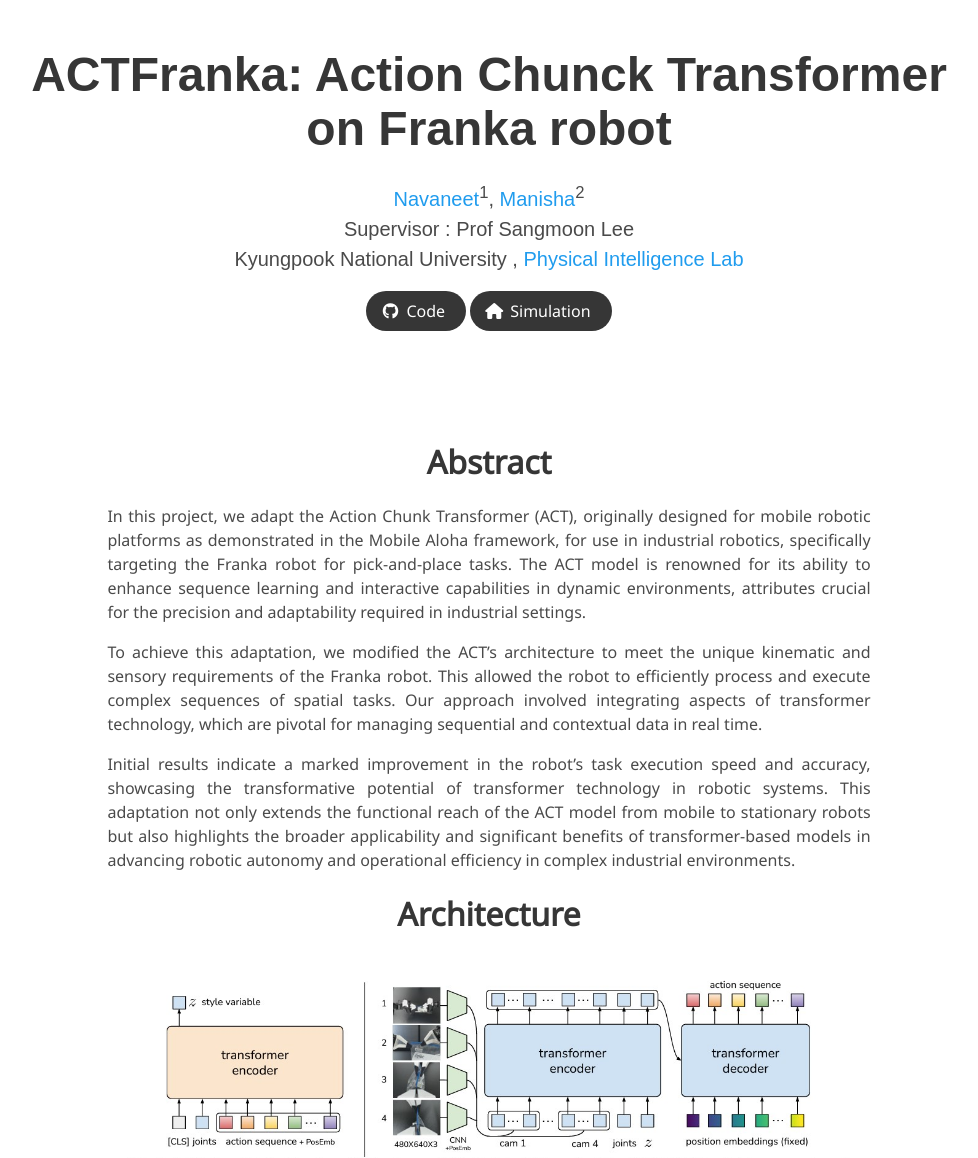
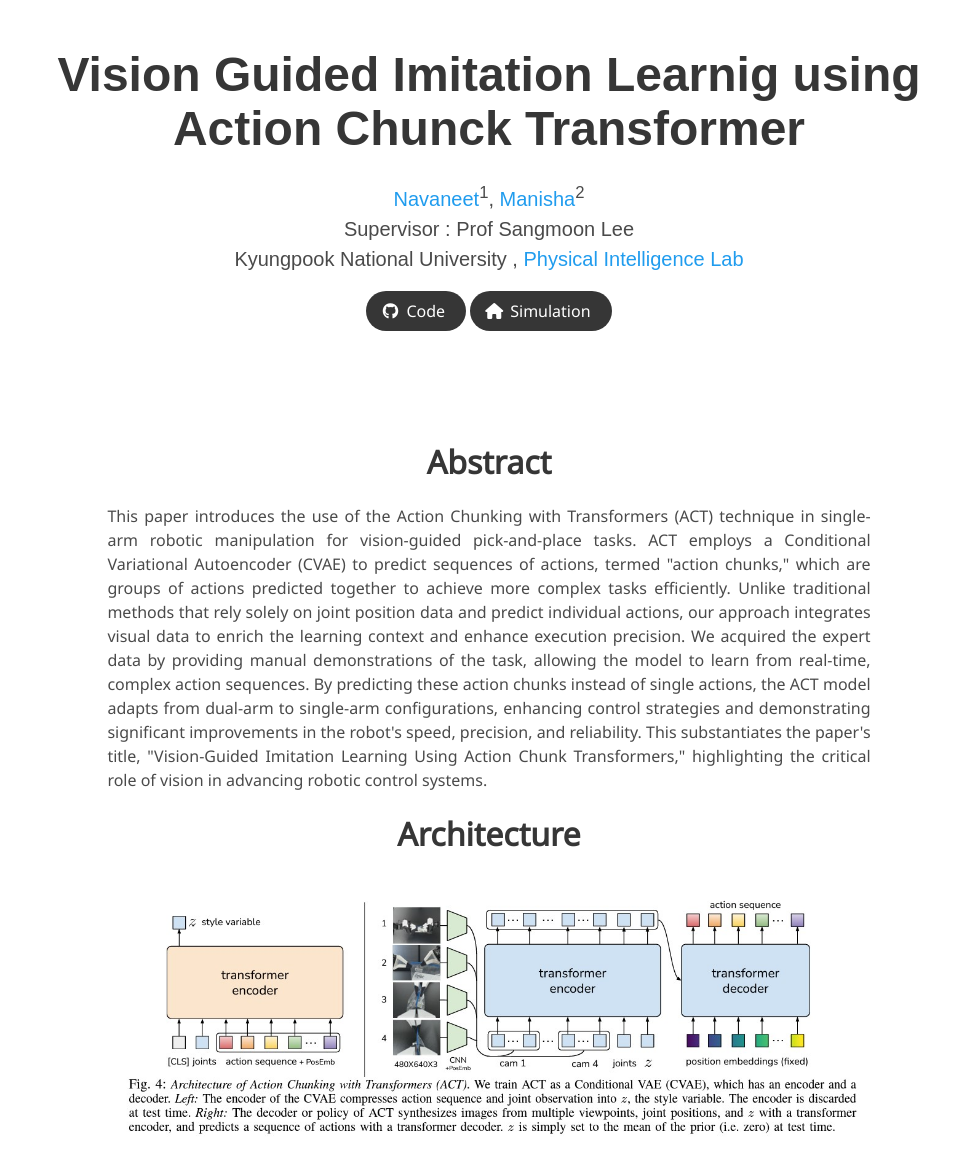
Before and after one commit to sainavaneet/ACTfranka.github.io, a plain HTML site: page index.html in a window 1280 px wide. Shown: the top 1158 px of the page, without its empty margins (151-1129 px from the left). Drawn offline with nearby package versions, Linux system fonts and the light colour scheme; some icons are missing; a web font is replaced by a local one.

Commit message:
Update index.html

```diff
--- a/index.html
+++ b/index.html
@@ -48,7 +48,7 @@
     <div class="container is-max-desktop">
       <div class="columns is-centered">
         <div class="column has-text-centered">
-          <h1 class="title is-1 publication-title">ACTFranka: Action Chunck Transformer on Franka robot</h1>
+          <h1 class="title is-1 publication-title">Vision Guided Imitation Learnig using Action Chunck Transformer</h1>
           <div class="is-size-5 publication-authors">
             <span class="author-block">
               <a href="">Navaneet</a><sup>1</sup>,</span>
@@ -123,13 +123,7 @@
         <h2 class="title is-3">Abstract</h2>
         <div class="content has-text-justified">
           <p>
-            In this project, we adapt the Action Chunk Transformer (ACT), originally designed for mobile robotic platforms as demonstrated in the Mobile Aloha framework, for use in industrial robotics, specifically targeting the Franka robot for pick-and-place tasks. The ACT model is renowned for its ability to enhance sequence learning and interactive capabilities in dynamic environments, attributes crucial for the precision and adaptability required in industrial settings.
-          </p>
-          <p>
-            To achieve this adaptation, we modified the ACT’s architecture to meet the unique kinematic and sensory requirements of the Franka robot. This allowed the robot to efficiently process and execute complex sequences of spatial tasks. Our approach involved integrating aspects of transformer technology, which are pivotal for managing sequential and contextual data in real time.
-          </p>
-          <p>
-            Initial results indicate a marked improvement in the robot’s task execution speed and accuracy, showcasing the transformative potential of transformer technology in robotic systems. This adaptation not only extends the functional reach of the ACT model from mobile to stationary robots but also highlights the broader applicability and significant benefits of transformer-based models in advancing robotic autonomy and operational efficiency in complex industrial environments.
+            This paper introduces the use of the Action Chunking with Transformers (ACT) technique in single-arm robotic manipulation for vision-guided pick-and-place tasks. ACT employs a Conditional Variational Autoencoder (CVAE) to predict sequences of actions, termed "action chunks," which are groups of actions predicted together to achieve more complex tasks efficiently. Unlike traditional methods that rely solely on joint position data and predict individual actions, our approach integrates visual data to enrich the learning context and enhance execution precision. We acquired the expert data by providing manual demonstrations of the task, allowing the model to learn from real-time, complex action sequences. By predicting these action chunks instead of single actions, the ACT model adapts from dual-arm to single-arm configurations, enhancing control strategies and demonstrating significant improvements in the robot's speed, precision, and reliability. This substantiates the paper's title, "Vision-Guided Imitation Learning Using Action Chunk Transformers," highlighting the critical role of vision in advancing robotic control systems.
           </p>
 
         </div>
```
